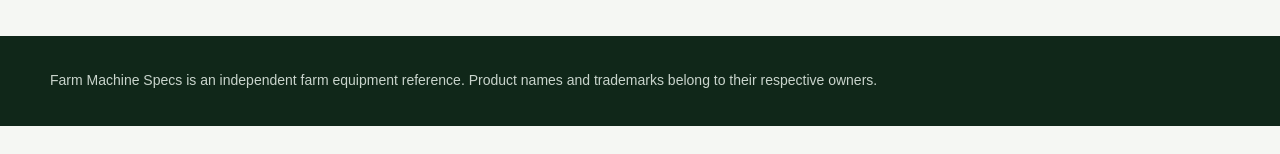
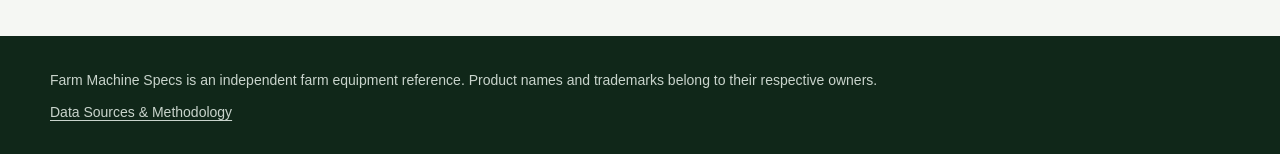
Before and after one commit to maxympaschenko-tech/agrispecs, a Next.js app: page / in a window 1280 px wide. Shown: the part 2253-2407 px from the top of the page. Before the commit the page ends 2379 px from the top, so only its background shows below. Built offline with nearby package versions, Linux system fonts and the light colour scheme; no server answers.

Commit message:
Link methodology from site footer

```diff
--- a/app/layout.tsx
+++ b/app/layout.tsx
@@ -61,7 +61,14 @@
         {children}
         <footer className="site-footer">
           <div className="container">
-            Farm Machine Specs is an independent farm equipment reference. Product names and trademarks belong to their respective owners.
+            <p style={{ margin: 0 }}>
+              Farm Machine Specs is an independent farm equipment reference. Product names and trademarks belong to their respective owners.
+            </p>
+            <p style={{ margin: '10px 0 0' }}>
+              <Link href="/methodology" style={{ textDecoration: 'underline', textUnderlineOffset: 3 }}>
+                Data Sources &amp; Methodology
+              </Link>
+            </p>
           </div>
         </footer>
       </body>
```
